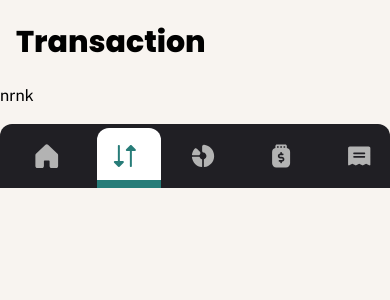
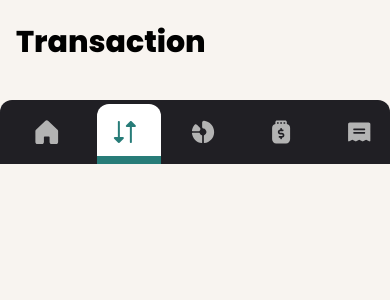
Before and after one commit to SonOfMan12316/mancyDev-finance-tracker, a React (Vite) app: page /transaction in a window 390 px wide. Shown: the top 300 px of the page. Built offline with nearby package versions, Linux system fonts and the light colour scheme.

Commit message:
picked up transcation page

```diff
--- a/src/components/pages/transaction.tsx
+++ b/src/components/pages/transaction.tsx
@@ -4,7 +4,7 @@ export const Transaction = () => {
   return (
     <div>
       <Layout title="transaction">
-        <div>nrnk</div>
+        <div className="bg-white px-4 lg:px-6"></div>
       </Layout>
     </div>
   );
--- /dev/null
+++ b/src/components/ui/Input/Input.tsx
@@ -0,0 +1,3 @@
+export const Input = () => {
+  return <div></div>;
+};
```
